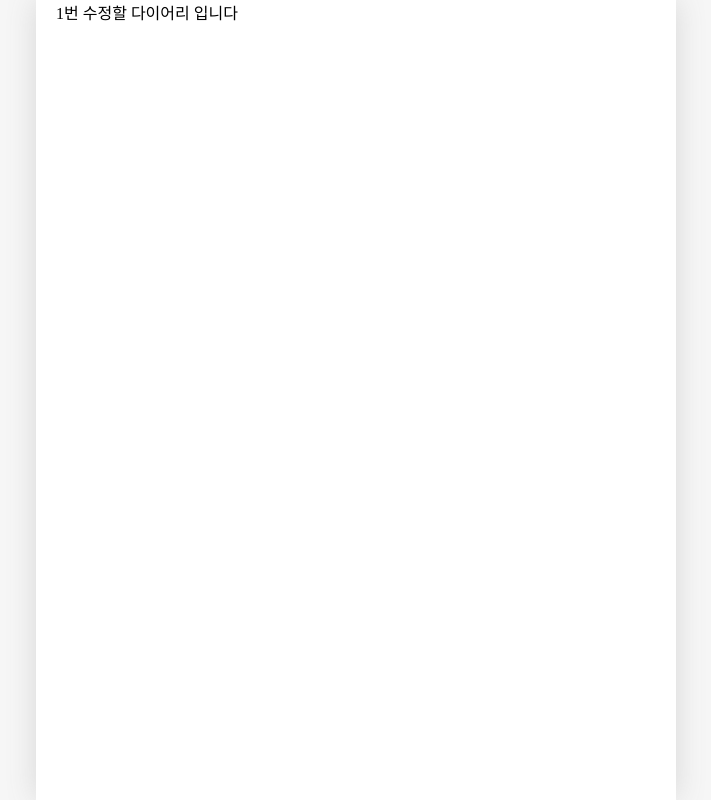
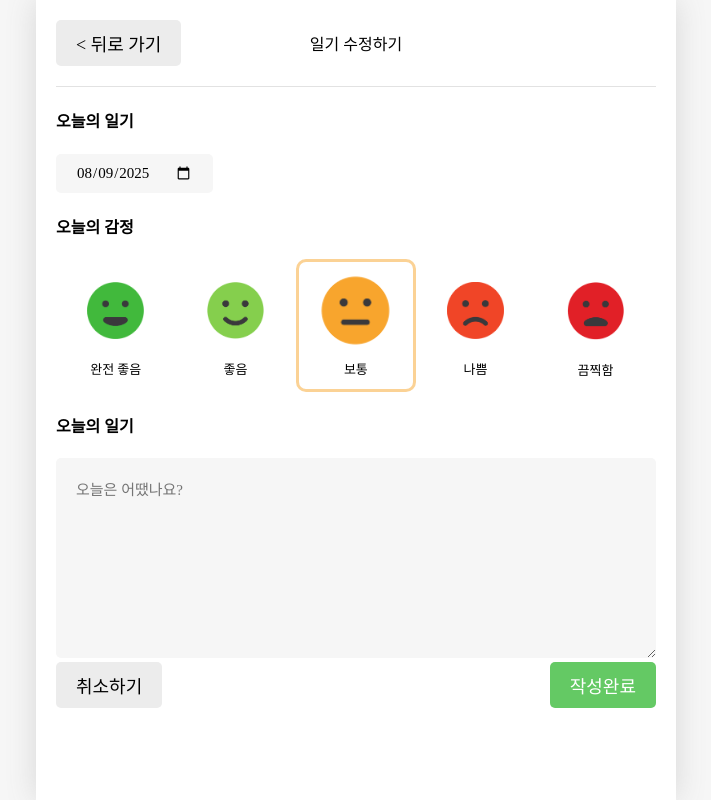
Before and after one commit to you-summer/emotion_diary, a React (Vite) app: page /edit/1 in a window 1280 px wide. Shown: the whole page, without its empty margins (284-995 px from the left). Built offline with nearby package versions, Linux system fonts and the light colour scheme; a web font is replaced by a local one.

Commit message:
새일기작성

```diff
--- a/src/App.jsx
+++ b/src/App.jsx
@@ -1,9 +1,4 @@
-import {
-  Link,
-  Route,
-  Routes,
-  useNavigate,
-} from "react-router-dom";
+import { Link, Route, Routes, useNavigate } from "react-router-dom";
 import "./App.css";
 import Home from "./pages/Home";
 import Diary from "./pages/Diary";
@@ -48,15 +43,11 @@ function reducer(state, action) {
     }
     case "UPDATE": {
       return state.map((item) =>
-        String(item.id) === String(action.data.id)
-          ? action.data
-          : item
+        String(item.id) === String(action.data.id) ? action.data : item
       );
     }
     case "DELETE": {
-      return state.filter(
-        (item) => item.id !== action.targetId
-      );
+      return state.filter((item) => item.id !== action.targetId);
     }
   }
 }
@@ -69,11 +60,7 @@ function App() {
   const idRef = useRef(4);
 
   // 새로운 일기 추가
-  const onCreate = ({
-    createdDate,
-    emotionId,
-    content,
-  }) => {
+  const onCreate = ({ createdDate, emotionId, content }) => {
     //새로운 일기를 추가하는 기능
     dispatch({
       type: "CREATE",
@@ -87,12 +74,7 @@ function App() {
   };
 
   // 기존 일기 수정
-  const onUpdate = ({
-    id,
-    createdDate,
-    emotionId,
-    content,
-  }) => {
+  const onUpdate = ({ id, createdDate, emotionId, content }) => {
     dispatch({
       type: "UPDATE",
       data: {
@@ -114,9 +96,7 @@ function App() {
   return (
     <>
       <DiaryStateContext.Provider value={data}>
-        <DiaryDispatchContext.Provider
-          value={{ onCreate, onDelete, onUpdate }}
-        >
+        <DiaryDispatchContext.Provider value={{ onCreate, onDelete, onUpdate }}>
           <Routes>
             <Route path="/" element={<Home />} />
             <Route path="/new" element={<New />} />
--- /dev/null
+++ b/src/components/Editor.css
@@ -0,0 +1,32 @@
+.Editor {
+  margin-bottom: 40px;
+}
+
+.emotion_list_wrapper {
+  display: flex;
+}
+
+.Editor > section > input,
+textarea {
+  border-radius: 5px;
+  border: none;
+  background-color: rgb(246, 246, 246);
+  padding: 10px 20px;
+  font-size: 15px;
+}
+
+.Editor > section > textarea {
+  width: 100%;
+  box-sizing: border-box;
+  padding: 20px;
+  resize: vertical;
+  min-height: 200px;
+}
+
+.Editor .button_section {
+  display: flex;
+  justify-content: space-between;
+}
+
+.Editor .content_section {
+}
--- /dev/null
+++ b/src/components/Editor.jsx
@@ -0,0 +1,116 @@
+import Button from "./Button";
+import "./Editor.css";
+import { useNavigate } from "react-router-dom";
+import EmotionItem from "./EmotionItem";
+import { emotionList } from "../util/constans.js";
+import { useState, useRef } from "react";
+
+const Editor = ({ onSubmitInput }) => {
+  const textareaRef = useRef();
+  const nav = useNavigate();
+  const [input, setInput] = useState({
+    createdDate: new Date(),
+    emotionId: 3,
+    content: "",
+  });
+
+  const getStringedDate = (target) => {
+    const year = target.getFullYear();
+    let month = target.getMonth() + 1;
+    let day = target.getDate();
+
+    if (month < 10) {
+      month = `0${month}`;
+    }
+    if (day < 10) {
+      day = `0${day}`;
+    }
+
+    return `${year}-${month}-${day}`;
+  };
+
+  const onChangeInput = (e) => {
+    console.log(e.target.value);
+    console.log(e.target.name);
+
+    let name = e.target.name;
+    let value = e.target.value;
+
+    if (name === "createdDate") {
+      value = new Date(e.target.value);
+    }
+
+    setInput({ ...input, [name]: value });
+  };
+
+  const onSubmit = (input) => {
+    if (input.content === "") {
+      textareaRef.current.focus();
+      return;
+    }
+    onSubmitInput(input);
+    nav("/", { replace: true });
+  };
+
+  return (
+    <div className="Editor">
+      <section className="date_section">
+        <h4>오늘의 일기</h4>
+        <input
+          type="date"
+          value={getStringedDate(input.createdDate)}
+          onChange={onChangeInput}
+          name="createdDate"
+        />
+      </section>
+      <section className="emotion_section">
+        <h4>오늘의 감정</h4>
+        <div className="emotion_list_wrapper">
+          {emotionList.map((item) => {
+            return (
+              <EmotionItem
+                {...item}
+                key={item.emotionId}
+                isSelected={item.emotionId === input.emotionId}
+                onClick={() =>
+                  onChangeInput({
+                    target: {
+                      name: "emotionId",
+                      value: item.emotionId,
+                    },
+                  })
+                }
+              />
+            );
+          })}
+        </div>
+      </section>
+      <section className="content_section">
+        <h4>오늘의 일기</h4>
+        <textarea
+          placeholder="오늘은 어땠나요?"
+          name="content"
+          value={input.content}
+          onChange={onChangeInput}
+          ref={textareaRef}
+        />
+      </section>
+      <section className="button_section">
+        <Button
+          text={"취소하기"}
+          onClick={() => {
+            nav(-1);
+          }}
+        />
+        <Button
+          text={"작성완료"}
+          type={"POSITIVE"}
+          onClick={() => {
+            return onSubmit(input);
+          }}
+        />
+      </section>
+    </div>
+  );
+};
+export default Editor;
--- /dev/null
+++ b/src/components/EmotionItem.css
@@ -0,0 +1,98 @@
+.EmotionItem {
+  display: flex;
+  flex-direction: column;
+  align-items: center;
+  cursor: pointer;
+  padding: 10px 0px;
+  gap: 10px;
+
+  border: 3px solid transparent; /* 초기에는 투명 */
+  transition: border-color 0.3s ease; /* border-color만 부드럽게 */
+  border-radius: 10px;
+}
+
+.EmotionItem > img {
+  transition: 0.5s;
+}
+
+.EmotionItem .emotion_img {
+  width: 50%;
+  padding: 10px;
+}
+
+.EmotionItem .emotion_name {
+  font-size: 13px;
+}
+
+.EmotionItem:hover > img {
+  transform: scale(1.2);
+  transition: 0.5s;
+}
+
+.EmotionItem_on_1 > img {
+  transform: scale(1.2);
+  animation: tilt 0.5s ease;
+  transform-origin: center; /* 회전 중심을 이미지 가운데로 */
+}
+.EmotionItem_on_1 {
+  border-color: rgba(65, 180, 60, 0.5);
+  transition: 0.5s;
+}
+
+.EmotionItem_on_2 > img {
+  transform: scale(1.2);
+  animation: tilt 0.5s ease;
+  transform-origin: center;
+}
+.EmotionItem_on_2 {
+  border-color: rgb(133, 207, 77, 0.5);
+  transition: 1s;
+}
+
+.EmotionItem_on_3 > img {
+  transform: scale(1.2);
+  animation: tilt 0.5s ease;
+  transform-origin: center;
+}
+.EmotionItem_on_3 {
+  border-color: rgb(248, 165, 45, 0.5);
+  transition: 1s;
+}
+
+.EmotionItem_on_4 > img {
+  transform: scale(1.2);
+  animation: tilt 0.5s ease;
+  transform-origin: center;
+}
+.EmotionItem_on_4 {
+  border-color: rgb(240, 69, 39, 0.5);
+  transition: 1s;
+}
+
+.EmotionItem_on_5 > img {
+  transform: scale(1.2);
+  animation: tilt 0.5s ease;
+  transform-origin: center;
+}
+.EmotionItem_on_5 {
+  border-color: rgb(225, 32, 39, 0.5);
+  transition: 1s;
+}
+
+@keyframes tilt {
+  0% {
+    transform: scale(1.2) rotate(0deg);
+  }
+  25% {
+    transform: scale(1.2) rotate(-10deg);
+  }
+  50% {
+    transform: scale(1.2) rotate(10deg);
+  }
+  75% {
+    transform: scale(1.2) rotate(-10deg);
+  }
+  100% {
+    transform: scale(1.2) rotate(0deg);
+  }
+}
--- /dev/null
+++ b/src/components/EmotionItem.jsx
@@ -0,0 +1,17 @@
+import "./EmotionItem.css";
+import { getEmotionImage } from "./../util/get-emotion-image.js";
+
+const EmotionItem = ({ emotionId, emotionName, isSelected, onClick }) => {
+  return (
+    <div
+      className={`EmotionItem EmotionItem_on_${
+        isSelected ? `${emotionId}` : ""
+      }`}
+      onClick={onClick}
+    >
+      <img className="emotion_img" src={getEmotionImage(emotionId)} alt="" />
+      <div className="emotion_name">{emotionName}</div>
+    </div>
+  );
+};
+export default EmotionItem;
--- a/src/pages/Edit.jsx
+++ b/src/pages/Edit.jsx
@@ -1,8 +1,39 @@
 import { useParams } from "react-router-dom";
+import Button from "../components/Button";
+import Editor from "../components/Editor";
+import Header from "../components/Header";
+import { useContext } from "react";
+import { DiaryDispatchContext } from "../App";
+import { useNavigate } from "react-router-dom";
 
 const Edit = () => {
-  const params = useParams();
+  // const params = useParams();
+  const nav = useNavigate();
+  const { onUpdate, onDelete } = useContext(DiaryDispatchContext);
+  const onSubmit = (input) => {
+    onUpdate({
+      emotionId: input.emotionId,
+      content: input.content,
+      createdDate: input.createdDate,
+    });
+  };
 
-  return <div>{params.id}번 수정할 다이어리 입니다</div>;
+  return (
+    <div>
+      <Header
+        leftChild={
+          <Button
+            text={"< 뒤로 가기"}
+            onClick={() => {
+              nav(-1);
+            }}
+          />
+        }
+        title={"일기 수정하기"}
+      />
+
+      <Editor onSubmitInput={onSubmit} />
+    </div>
+  );
 };
 export default Edit;
--- a/src/pages/New.jsx
+++ b/src/pages/New.jsx
@@ -1,4 +1,37 @@
+import Header from "../components/Header";
+import Button from "../components/Button";
+import { useNavigate } from "react-router-dom";
+import Editor from "../components/Editor";
+import { useContext } from "react";
+import { DiaryDispatchContext } from "../App";
+
 const New = () => {
-  return <div>New</div>;
+  const { onCreate } = useContext(DiaryDispatchContext);
+  const nav = useNavigate();
+
+  const onSubmit = (input) => {
+    onCreate({
+      emotionId: input.emotionId,
+      createdDate: input.createdDate.getTime(),
+      content: input.content,
+    });
+  };
+  return (
+    <div>
+      <Header
+        leftChild={
+          <Button
+            text={"< 뒤로 가기"}
+            onClick={() => {
+              nav(-1);
+            }}
+          />
+        }
+        title={"새 일기 쓰기"}
+      />
+
+      <Editor onSubmitInput={onSubmit} />
+    </div>
+  );
 };
 export default New;
--- /dev/null
+++ b/src/util/constans.js
@@ -0,0 +1,22 @@
+export const emotionList = [
+  {
+    emotionId: 1,
+    emotionName: "완전 좋음",
+  },
+  {
+    emotionId: 2,
+    emotionName: "좋음",
+  },
+  {
+    emotionId: 3,
+    emotionName: "보통",
+  },
+  {
+    emotionId: 4,
+    emotionName: "나쁨",
+  },
+  {
+    emotionId: 5,
+    emotionName: "끔찍함",
+  },
+];
```
